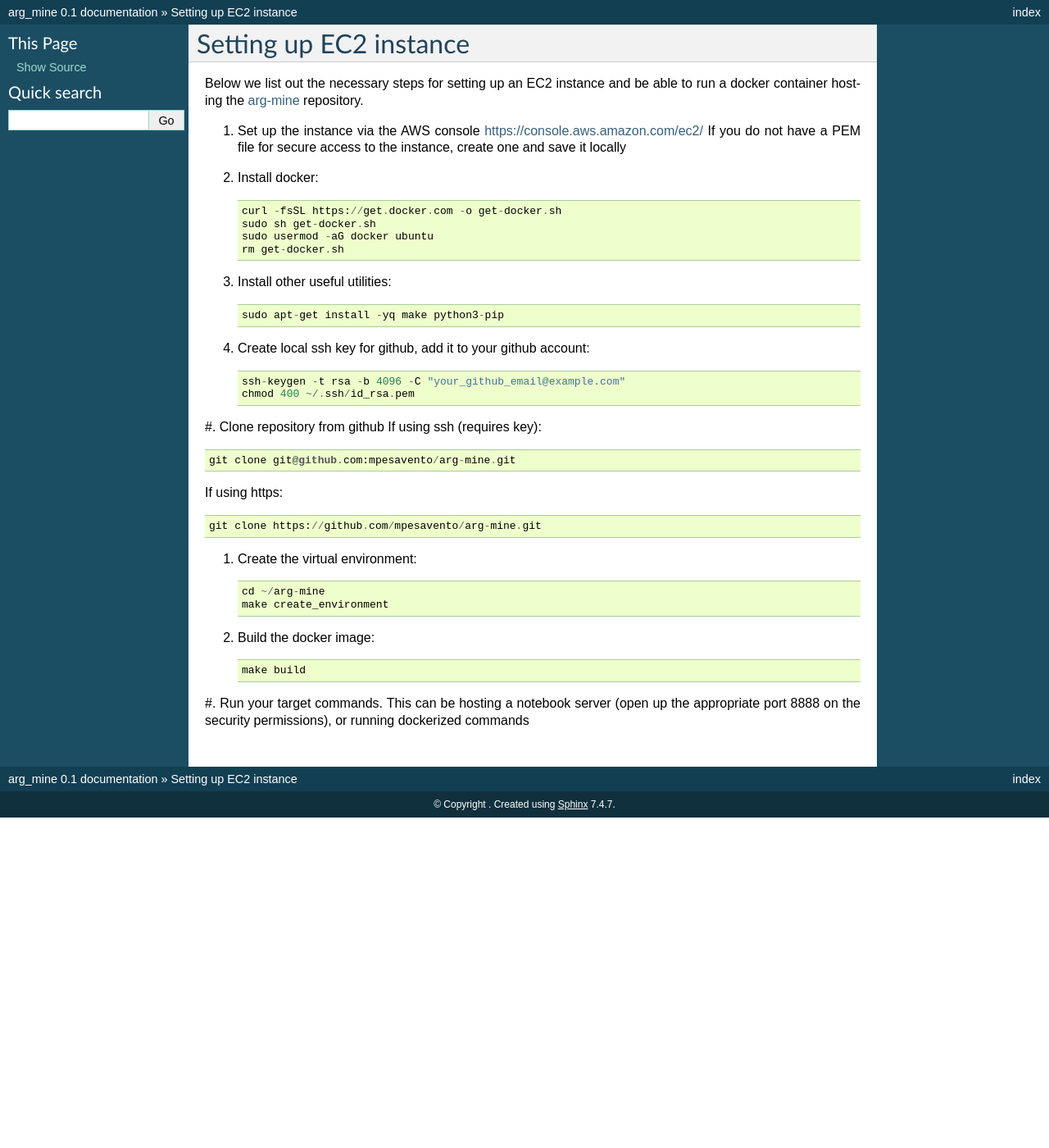
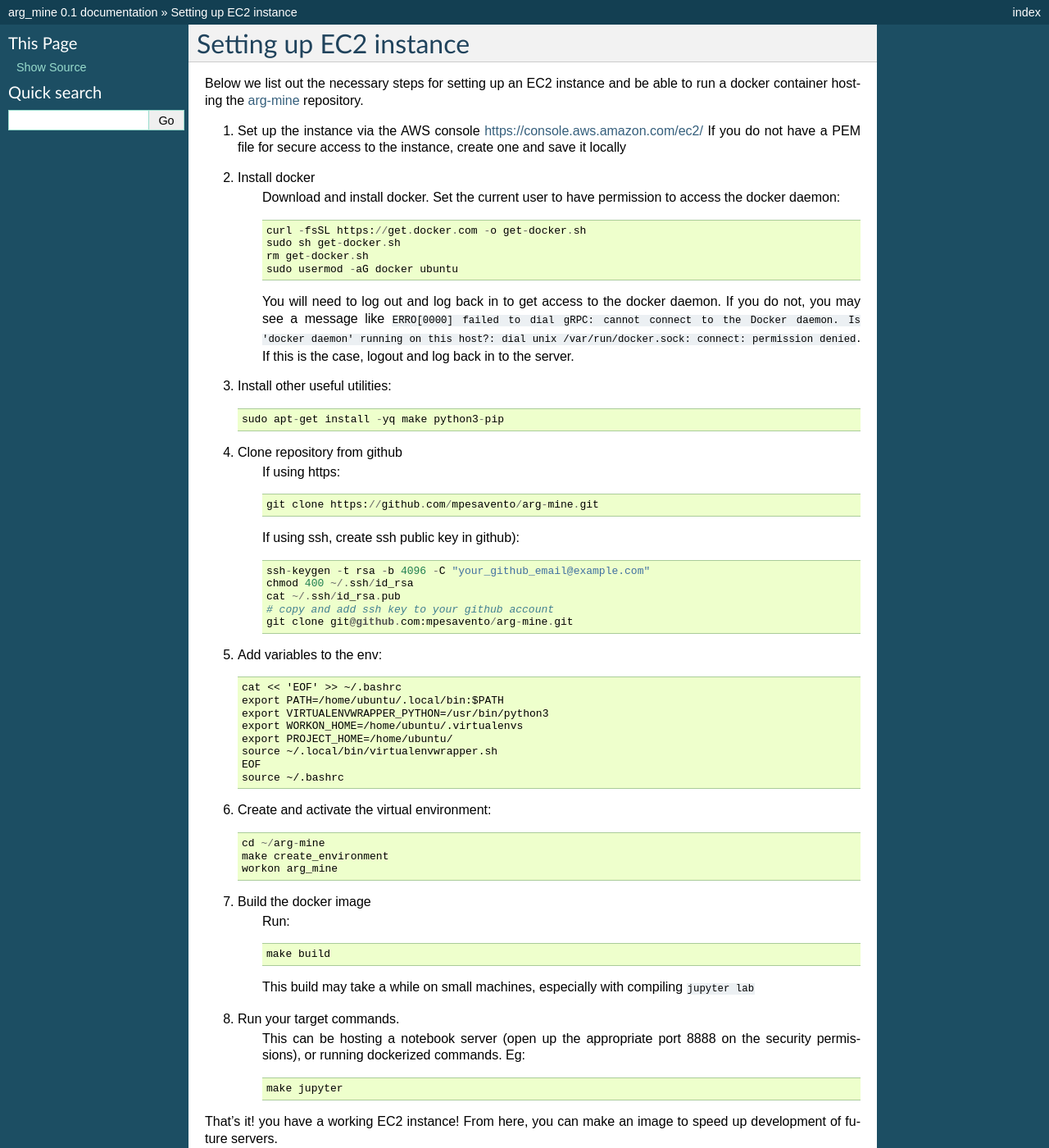
Before and after one commit to mpesavento/arg-mine, a Sphinx documentation site: the page built from docs/setup_ec2.rst, in a window 1280 px wide and 1400 px high. Shown: the whole window at 82% size. Built offline with Sphinx 7.4.7, drawn with Linux system fonts in a browser that asks for light colours.

Commit message:
EC2 set up docs should be stable

```diff
--- a/docs/setup_ec2.rst
+++ b/docs/setup_ec2.rst
@@ -10,40 +10,66 @@ repository.
    `<https://console.aws.amazon.com/ec2/>`_
    If you do not have a PEM file for secure access to the instance, create one and save it locally
 
-#. Install docker::
+#. Install docker
+    Download and install docker. Set the current user to have permission to access the docker daemon::
 
-    curl -fsSL https://get.docker.com -o get-docker.sh
-    sudo sh get-docker.sh
-    sudo usermod -aG docker ubuntu
-    rm get-docker.sh
+        curl -fsSL https://get.docker.com -o get-docker.sh
+        sudo sh get-docker.sh
+        rm get-docker.sh
+        sudo usermod -aG docker ubuntu
+
+    You will need to log out and log back in to get access to the docker daemon. If you do not, you
+    may see a message like ``ERRO[0000] failed to dial gRPC: cannot connect to the Docker
+    daemon. Is 'docker daemon' running on this host?: dial unix /var/run/docker.sock:
+    connect: permission denied``. If this is the case, logout and log back in to the server.
 
 #. Install other useful utilities::
 
     sudo apt-get install -yq make python3-pip
 
-#. Create local ssh key for github, add it to your github account::
+#. Clone repository from github
+    If using https::
 
-    ssh-keygen -t rsa -b 4096 -C "your_github_email@example.com"
-    chmod 400 ~/.ssh/id_rsa.pem
+        git clone https://github.com/mpesavento/arg-mine.git
 
-#. Clone repository from github
-If using ssh (requires key)::
+    If using ssh, create ssh public key in github)::
 
-    git clone git@github.com:mpesavento/arg-mine.git
+        ssh-keygen -t rsa -b 4096 -C "your_github_email@example.com"
+        chmod 400 ~/.ssh/id_rsa
+        cat ~/.ssh/id_rsa.pub
+        # copy and add ssh key to your github account
+        git clone git@github.com:mpesavento/arg-mine.git
 
-If using https::
+#. Add variables to the env::
 
-    git clone https://github.com/mpesavento/arg-mine.git
+    cat << 'EOF' >> ~/.bashrc
+    export PATH=/home/ubuntu/.local/bin:$PATH
+    export VIRTUALENVWRAPPER_PYTHON=/usr/bin/python3
+    export WORKON_HOME=/home/ubuntu/.virtualenvs
+    export PROJECT_HOME=/home/ubuntu/
+    source ~/.local/bin/virtualenvwrapper.sh
+    EOF
+    source ~/.bashrc
 
-#. Create the virtual environment::
+#. Create and activate the virtual environment::
 
     cd ~/arg-mine
     make create_environment
+    workon arg_mine
 
-#. Build the docker image::
+#. Build the docker image
+    Run::
 
-    make build
+        make build
 
-#. Run your target commands. This can be hosting a notebook server
-(open up the appropriate port 8888 on the security permissions), or running dockerized
-commands
+    This build may take a while on small machines, especially with compiling ``jupyter lab``
+#. Run your target commands.
+    This can be hosting a notebook server (open up the appropriate port 8888 on the
+    security permissions), or running dockerized commands.
+    Eg::
+
+        make jupyter
+
+
+That's it! you have a working EC2 instance!
+From here, you can make an image to speed up development of future servers.
```
Also changed, not shown: 1 other file.
